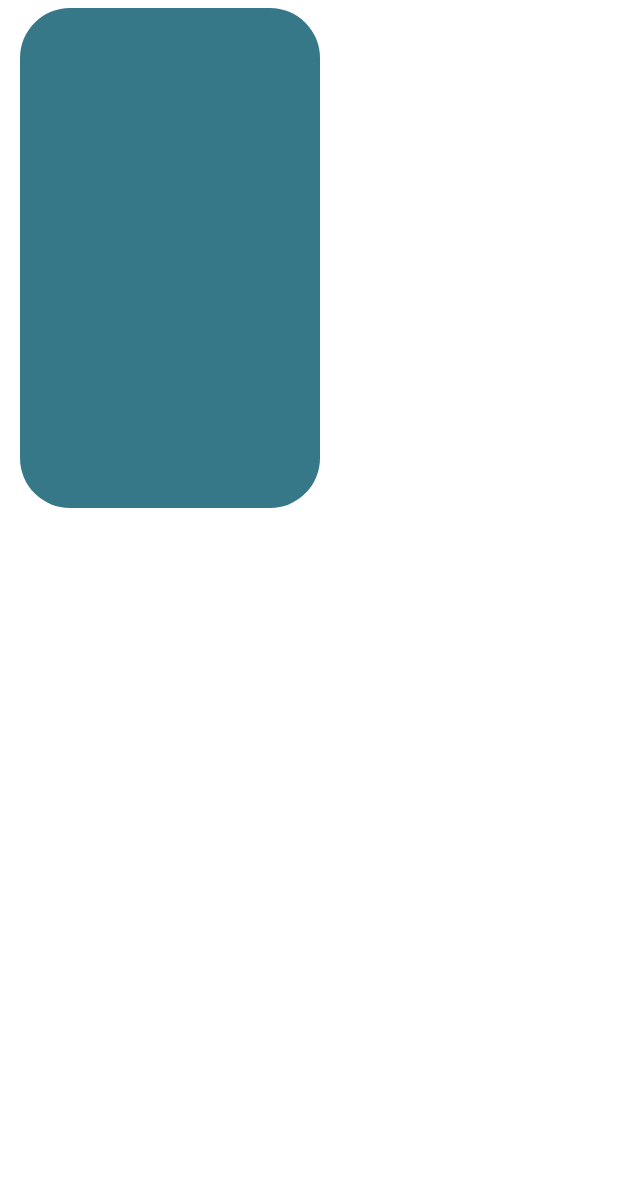
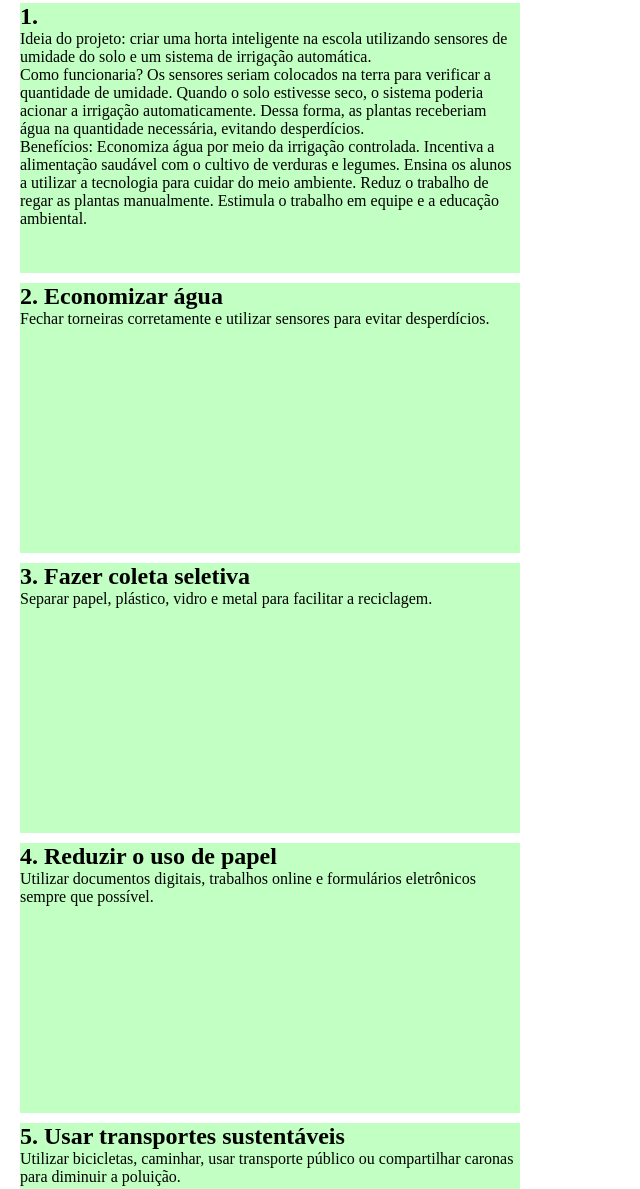
Before and after one commit to WaleskaEmanuele/TechSustent-vel, a plain HTML site: page HTML/projeto.html in a window 1280 px wide. Shown: the part 124-1313 px from the top of the page, without its empty margins (0-640 px from the left). Before the commit the page ends 800 px from the top, so only its background shows below. Drawn offline with Linux system fonts and the light colour scheme.

Commit message:
ideia de projeto

```diff
--- a/CSS/style.css
+++ b/CSS/style.css
@@ -32,7 +32,7 @@ h1{
 }
 .card{
     width: 500px;
-    height: 200px;
+    height: 270px;
     background-color: rgb(194, 255, 194);
     align-items: center;
     margin-left: 20px;
@@ -45,19 +45,11 @@ h1{
 img{
     width: 300px;
 }
-.cardsupremo{
-    align-items: center;
-    background-color: aqua;
-    width: 200px;
+
+
+.conteiner{
+    display: flex;
+    justify-content: center;
+    flex-wrap: wrap;
+
 }
-.card{
-      background-color: #377888;
-    height: 500px;
-    width: 300px;
-    border-radius: 50px;
-    justify-content: center;
-    display: block;
-    text-align: center;
-    margin-left: 20px;
-    margin-top: 15px;
-}
--- a/HTML/projeto.html
+++ b/HTML/projeto.html
@@ -16,7 +16,7 @@
              </div>
             <div class="container-titulos">
 
-                <h1>Ações Sustentaveis</h1>
+                       <h1>Ações Sustentaveis</h1>
             </div>
 
         </div>
@@ -24,6 +24,59 @@
 
 
     <h1>Ações Sustentáveis</h1>
+    <div class="cardsupremo">
+<div class="card">
+    <h2> 1. </h2>
+    <p>Ideia do projeto: criar uma horta inteligente na escola utilizando sensores de umidade do solo e um sistema de irrigação automática.
+    </p>
+    <p>Como funcionaria?
 
-     <div class="conteiner">
-            <div class="card">
+Os sensores seriam colocados na terra para verificar a quantidade de umidade. Quando o solo estivesse seco, o sistema poderia acionar a irrigação automaticamente. Dessa forma, as plantas receberiam água na quantidade necessária, evitando desperdícios.</p>
+
+<p>Benefícios:
+
+Economiza água por meio da irrigação controlada.
+
+Incentiva a alimentação saudável com o cultivo de verduras e legumes.
+
+Ensina os alunos a utilizar a tecnologia para cuidar do meio ambiente.
+
+Reduz o trabalho de regar as plantas manualmente.
+
+Estimula o trabalho em equipe e a educação ambiental.</p>
+</div>
+
+<div class="card">
+    <h2> 2. Economizar água</h2>
+    <p>
+        Fechar torneiras corretamente e utilizar sensores para evitar
+        desperdícios.
+    </p>
+</div>
+<div class="card">
+    <h2> 3. Fazer coleta seletiva</h2>
+    <p>
+        Separar papel, plástico, vidro e metal para facilitar a reciclagem.
+    </p>
+</div>
+<div class="card">
+    <h2> 4. Reduzir o uso de papel</h2>
+    <p>
+        Utilizar documentos digitais, trabalhos online e formulários
+        eletrônicos sempre que possível.
+    </p>
+</div>
+<div class="card">
+    <h2> 5. Usar transportes sustentáveis</h2>
+    <p>
+        Utilizar bicicletas, caminhar, usar transporte público ou
+        compartilhar caronas para diminuir a poluição.
+    </p>
+</div>
+  </div>
+
+            </div>
+            </div>
+
+</body>
+</html>
```
